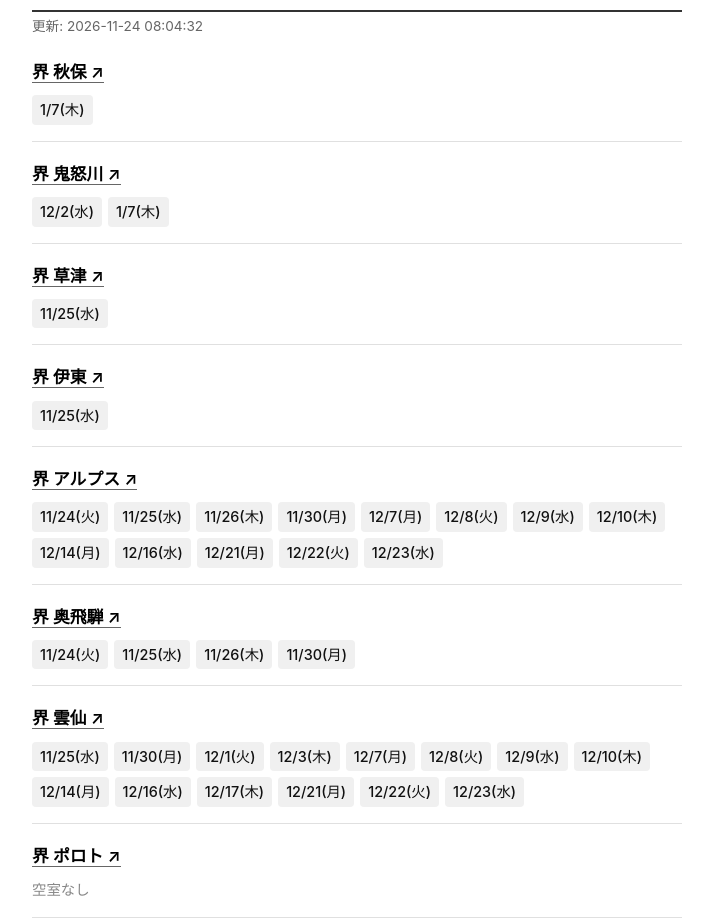
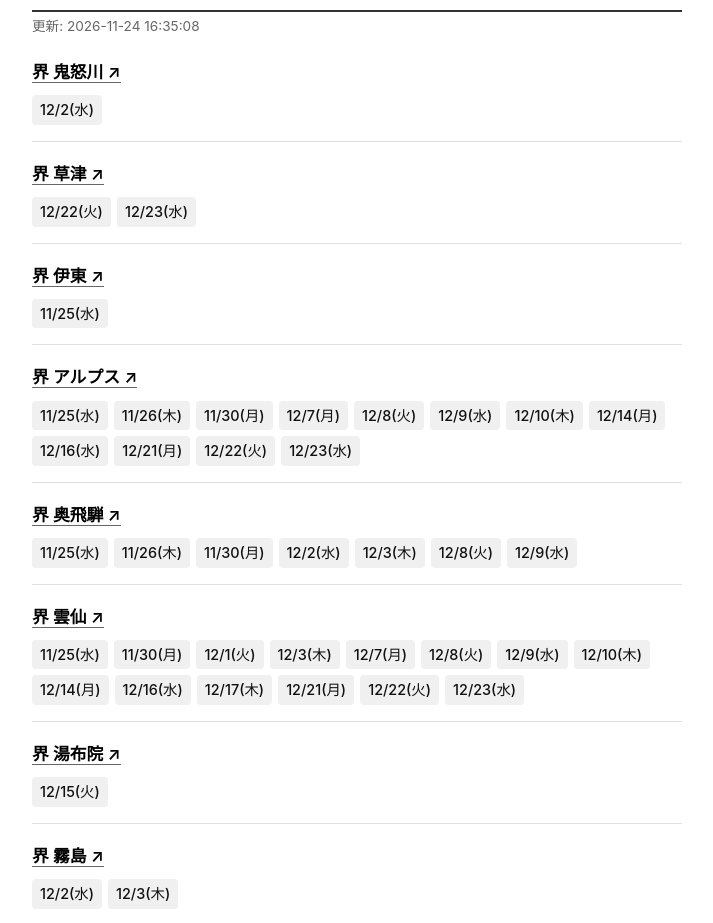
Before and after one commit to nanana-na/Search_Kai, a plain HTML site: page index.html in a window 1280 px wide. Shown: the part 67-990 px from the top of the page, without its empty margins (283-996 px from the left). Drawn offline with Linux system fonts and the light colour scheme.

Commit message:
Auto-update index.html

```diff
--- a/index.html
+++ b/index.html
@@ -68,16 +68,7 @@
 </head>
 <body>
     <h1>界タビ20s 空き状況</h1>
-    <div class="meta">更新: 2026-11-24 08:04:32</div>
-
-    <div class="facility-block">
-        <div class="facility-name">
-            <a href="https://hoshinoresorts.com/plans/JA/0000000133/0000000016" target="_blank">界 秋保 ↗</a>
-        </div>
-        <ul class="date-list">
-            <li class="date-badge">1/7(木)</li>
-        </ul>
-    </div>
+    <div class="meta">更新: 2026-11-24 16:35:08</div>
 
     <div class="facility-block">
         <div class="facility-name">
@@ -85,7 +76,6 @@
         </div>
         <ul class="date-list">
             <li class="date-badge">12/2(水)</li>
-            <li class="date-badge">1/7(木)</li>
         </ul>
     </div>
 
@@ -94,7 +84,8 @@
             <a href="https://hoshinoresorts.com/plans/JA/0000000135/0000000030" target="_blank">界 草津 ↗</a>
         </div>
         <ul class="date-list">
-            <li class="date-badge">11/25(水)</li>
+            <li class="date-badge">12/22(火)</li>
+            <li class="date-badge">12/23(水)</li>
         </ul>
     </div>
 
@@ -112,7 +103,6 @@
             <a href="https://hoshinoresorts.com/plans/JA/0000000123/0000000079" target="_blank">界 アルプス ↗</a>
         </div>
         <ul class="date-list">
-            <li class="date-badge">11/24(火)</li>
             <li class="date-badge">11/25(水)</li>
             <li class="date-badge">11/26(木)</li>
             <li class="date-badge">11/30(月)</li>
@@ -133,10 +123,13 @@
             <a href="https://hoshinoresorts.com/plans/JA/0000000134/0000000022" target="_blank">界 奥飛騨 ↗</a>
         </div>
         <ul class="date-list">
-            <li class="date-badge">11/24(火)</li>
             <li class="date-badge">11/25(水)</li>
             <li class="date-badge">11/26(木)</li>
             <li class="date-badge">11/30(月)</li>
+            <li class="date-badge">12/2(水)</li>
+            <li class="date-badge">12/3(木)</li>
+            <li class="date-badge">12/8(火)</li>
+            <li class="date-badge">12/9(水)</li>
         </ul>
     </div>
 
@@ -164,6 +157,25 @@
 
     <div class="facility-block">
         <div class="facility-name">
+            <a href="https://hoshinoresorts.com/plans/JA/0000000130/0000000066" target="_blank">界 湯布院 ↗</a>
+        </div>
+        <ul class="date-list">
+            <li class="date-badge">12/15(火)</li>
+        </ul>
+    </div>
+
+    <div class="facility-block">
+        <div class="facility-name">
+            <a href="https://hoshinoresorts.com/plans/JA/0000000127/0000000086" target="_blank">界 霧島 ↗</a>
+        </div>
+        <ul class="date-list">
+            <li class="date-badge">12/2(水)</li>
+            <li class="date-badge">12/3(木)</li>
+        </ul>
+    </div>
+
+    <div class="facility-block">
+        <div class="facility-name">
             <a href="https://hoshinoresorts.com/plans/JA/0000000129/0000000063" target="_blank">界 ポロト ↗</a>
         </div>
         <div class="no-room">空室なし</div>
@@ -172,6 +184,13 @@
     <div class="facility-block">
         <div class="facility-name">
             <a href="https://hoshinoresorts.com/plans/JA/0000000114/0000000431" target="_blank">界 津軽 ↗</a>
+        </div>
+        <div class="no-room">空室なし</div>
+    </div>
+
+    <div class="facility-block">
+        <div class="facility-name">
+            <a href="https://hoshinoresorts.com/plans/JA/0000000133/0000000016" target="_blank">界 秋保 ↗</a>
         </div>
         <div class="no-room">空室なし</div>
     </div>
@@ -204,19 +223,5 @@
         <div class="no-room">空室なし</div>
     </div>
 
-    <div class="facility-block">
-        <div class="facility-name">
-            <a href="https://hoshinoresorts.com/plans/JA/0000000130/0000000066" target="_blank">界 湯布院 ↗</a>
-        </div>
-        <div class="no-room">空室なし</div>
-    </div>
-
-    <div class="facility-block">
-        <div class="facility-name">
-            <a href="https://hoshinoresorts.com/plans/JA/0000000127/0000000086" target="_blank">界 霧島 ↗</a>
-        </div>
-        <div class="no-room">空室なし</div>
-    </div>
-
 </body>
 </html>
```
